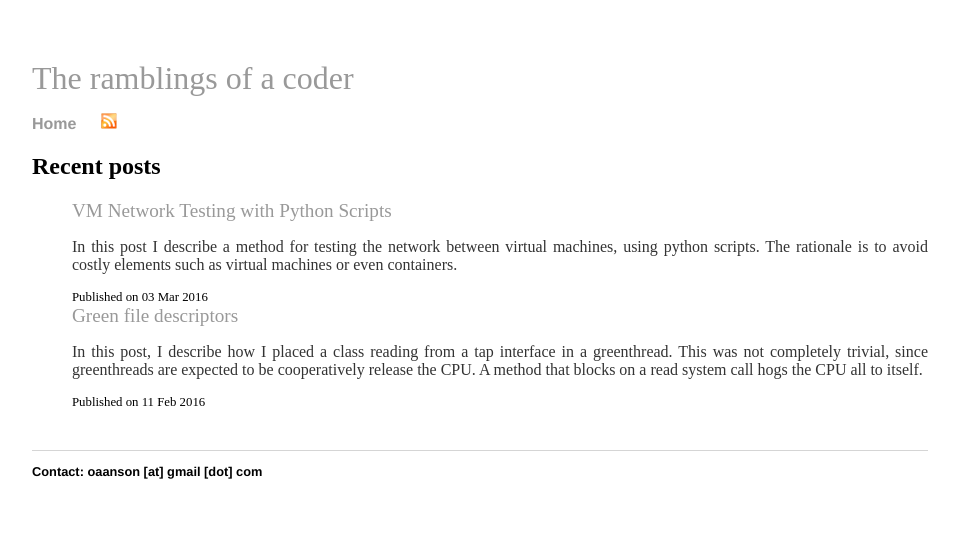
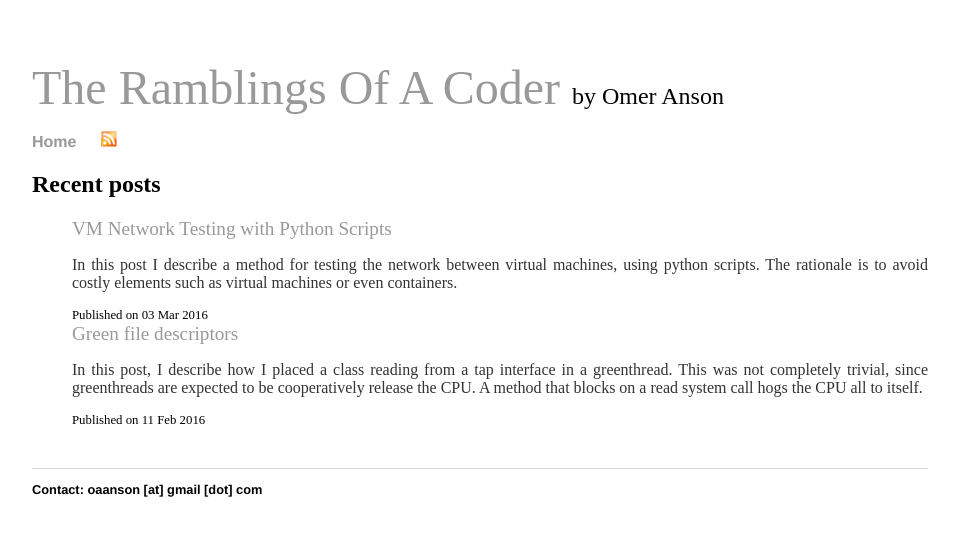
Before and after one commit to omeranson/omeranson.github.io, a Jekyll site: the page built from index.html, in a window 1280 px wide. Shown: the top 536 px of the page, without its empty margins (160-1119 px from the left). Built offline with Jekyll 4.4.1, drawn with Linux system fonts in a browser that asks for light colours.

Commit message:
Some minor design changes.

```diff
--- a/_config.yml
+++ b/_config.yml
@@ -2,5 +2,5 @@ name: Omer Anson
 markdown: kramdown
 permalink: /blog/:year/:month/:day/:title
 
-title:             'The ramblings of a coder'
-#tagline:               'A programming blog by Omer Anson'
+title:             'The Ramblings Of A Coder'
+#tagline:           'By Omer Anson'
--- a/_includes/header.html
+++ b/_includes/header.html
@@ -1,6 +1,6 @@
 <div class="header">
     <a href="/" title="Home">{{ site.title }}</a>
-    <small>{{ site.tagline }}</small>
+    <small>by {{ site.name }}</small>
 </div>
 <nav>
     <ul>
--- a/css/main.css
+++ b/css/main.css
@@ -45,7 +45,10 @@ ul.posts li a {
     font-size: 1.2em;
 }
 div.header {
-    font-size: 2em;
+    font-size: 3em;
+}
+div.header small {
+    font-size: .5em;
 }
 div.postdate {
     font-size: .8em;
```
